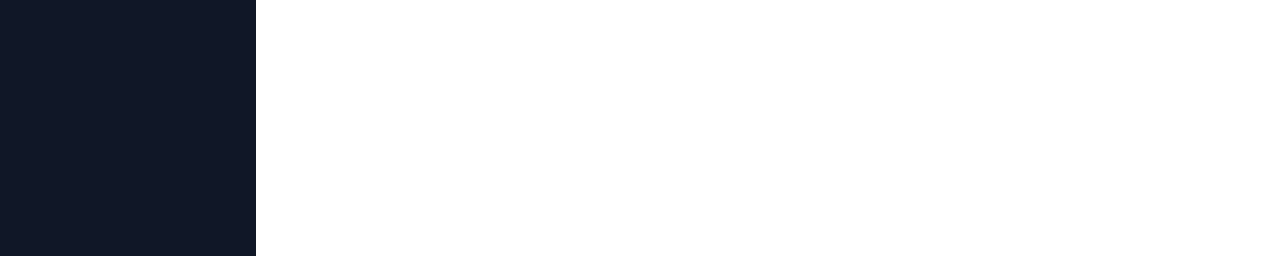
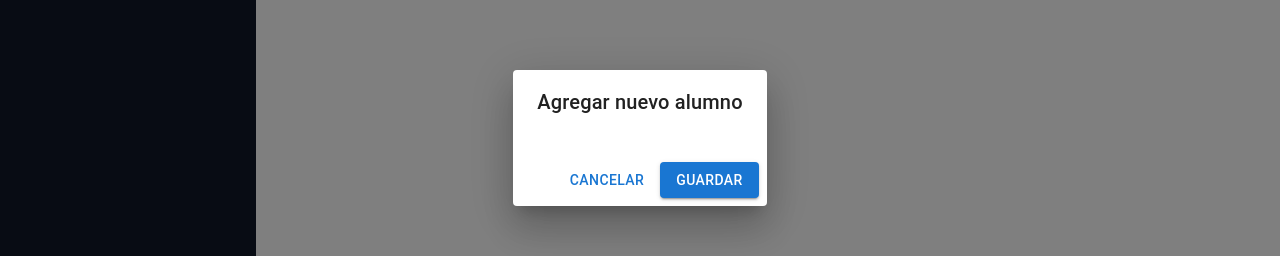
Before and after one commit to ElioenaiJs/clubs-unsis, a React (Vite) app: page /clubs-unsis/add-student in a window 1280 px wide. Both pictures are taken after a click on the button "+ AGREGAR ALUMNO". Shown: the part 262-518 px from the top of the page. Built offline with nearby package versions, Linux system fonts and the light colour scheme; no server answers; the database is empty.

Commit message:
feat: add DialogAddStudent component and integrate it into StudentsPage for adding new students

```diff
--- a/src/components/user/DialogAddStudent.tsx
+++ b/src/components/user/DialogAddStudent.tsx
@@ -1,5 +1,22 @@
-export function DialogAddStudent (){
-    return (
-        <div>Agregar alumno</div>
-    )
+// DialogAddStudent.tsx
+import { Dialog, DialogTitle, DialogContent, DialogActions, Button } from '@mui/material';
+
+interface DialogAddStudentProps {
+  open: boolean;
+  onClose: () => void;
 }
+
+export function DialogAddStudent({ open, onClose }: DialogAddStudentProps) {
+  return (
+    <Dialog open={open} onClose={onClose}>
+      <DialogTitle>Agregar nuevo alumno</DialogTitle>
+      <DialogContent>
+        {/* Contenido del formulario */}
+      </DialogContent>
+      <DialogActions>
+        <Button onClick={onClose}>Cancelar</Button>
+        <Button onClick={onClose} variant="contained">Guardar</Button>
+      </DialogActions>
+    </Dialog>
+  );
+}
--- a/src/components/user/index.ts
+++ b/src/components/user/index.ts
@@ -1 +1 @@
-export { DialogAddStudent } from './DialogAddStudent';
+export {  DialogAddStudent } from './DialogAddStudent';
--- a/src/pages/StudentsPage.tsx
+++ b/src/pages/StudentsPage.tsx
@@ -2,6 +2,7 @@ import { useEffect, useState } from "react";
 import { collection, getDocs } from "firebase/firestore";
 import { db } from "../lib/firebase";
 import Button from '@mui/material/Button';
+import { DialogAddStudent } from "../components/user";
 
 interface Student {
   club: string;
@@ -14,6 +15,7 @@ export function StudentsPage() {
   const [allStudents, setAllStudents] = useState<Student[]>([]);
   const [loading, setLoading] = useState(true);
   const [error, setError] = useState<string | null>(null);
+  const [open, setOpen] = useState(false);
 
   // Lista estática de colecciones de clubes
   const clubCollections = [
@@ -66,8 +68,9 @@ export function StudentsPage() {
     <div className="p-4">
       <h1 className="text-2xl font-bold mb-4">Alumnos</h1>
       <div className="flex justify-end">
-        <Button variant="contained">+ Agregar alumno</Button>
+        <Button variant="contained" onClick={() => setOpen(true)}>+ Agregar alumno</Button>
       </div>
+      <DialogAddStudent open={open} onClose={() => setOpen(false)} />
       <br />
       <div className="grid gap-4">
         {allStudents.length > 0 ? (
```
